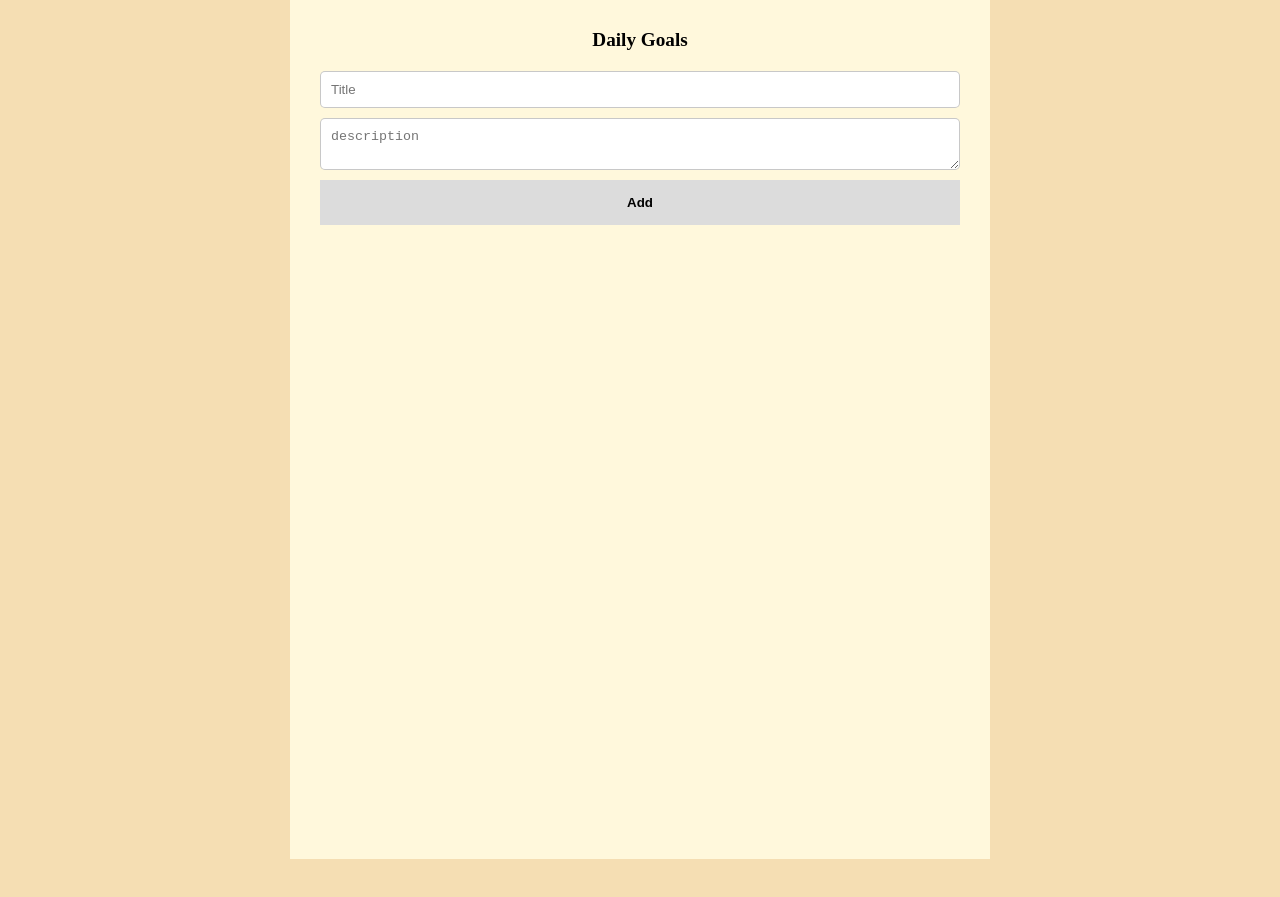
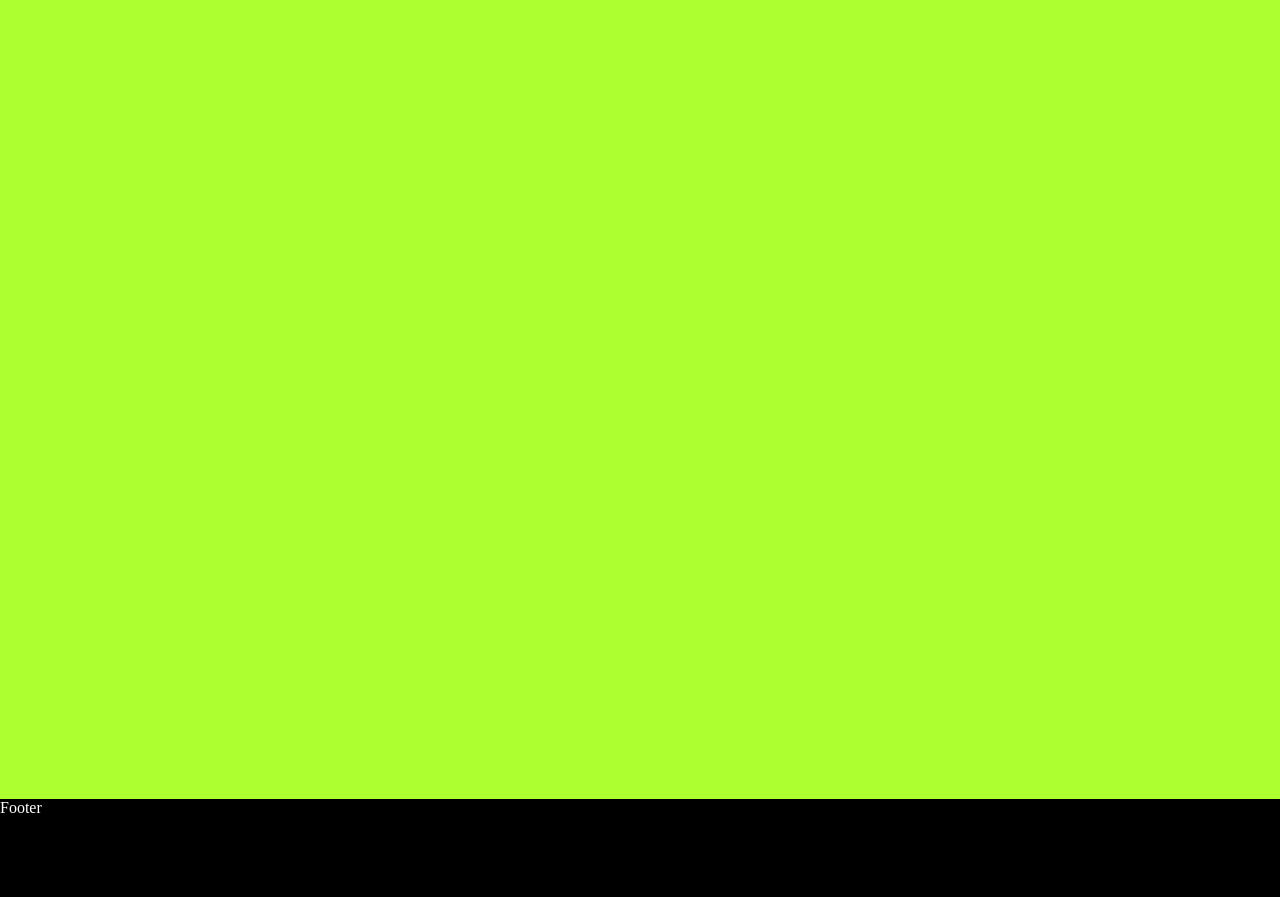
Before and after one commit to Ahmedhassan26444/react-, a React (Create React App) app in the folder my-app/: page /about in a window 1280 px wide. Shown: the part 81-978 px from the top of the page. Before the commit the page ends 940 px from the top, so only its background shows below. Built offline with nearby package versions, Linux system fonts and the light colour scheme.

Commit message:
lecture 6(Router Dom ) minor changes

```diff
--- a/my-app/src/App.css
+++ b/my-app/src/App.css
@@ -91,3 +91,18 @@ button {
   font-size: 1.4rem;
   background-color: red;
 }
+.contact {
+background-color: red;
+width: 100%;
+height: 100vh;
+}
+.about{
+background-color: greenyellow;
+width: 100%;
+height: 100vh;
+}
+footer{
+  background-color: black;
+  height: 100px;
+  color: white;
+}
--- a/my-app/src/App.js
+++ b/my-app/src/App.js
@@ -2,16 +2,21 @@ import './App.css';
 import Header from "./Componets/header";
 import Home from "./Componets/home";
 import About from "./Componets/about";
-import { BrowserRouter } from "react-router-dom";
+import Contact from "./Componets/contact";
+import Footer from "./Componets/footer";
+import { BrowserRouter, Route, Routes } from "react-router-dom";
 
 function App() {
   return (
     <BrowserRouter>
-      <div>
-        <Header />
-        <Home />
-        <About />
-      </div>
+      <Header />
+      <Routes>
+        <Route path="/" element={<Home />} />
+        <Route path="/home" element={<Home />} />
+        <Route path="/about" element={<About />} />
+        <Route path="/contact" element={<Contact />} />
+      </Routes>
+      <Footer />
     </BrowserRouter>
   );
 }
--- a/my-app/src/Componets/about.jsx
+++ b/my-app/src/Componets/about.jsx
@@ -2,7 +2,7 @@ import React from 'react';
 
 const About = () => {
   return (
-    <div>
+    <div className='about'>
       {/* You can add content here later */}
     </div>
   );
--- /dev/null
+++ b/my-app/src/Componets/contact.jsx
@@ -0,0 +1,11 @@
+import React from 'react'
+
+const contact = () => {
+  return (
+    <div className='contact'>
+
+    </div>
+  )
+}
+
+export default contact
--- /dev/null
+++ b/my-app/src/Componets/footer.jsx
@@ -0,0 +1,9 @@
+import React from 'react'
+
+const footer = () => {
+  return (
+   <footer>Footer</footer>
+  )
+}
+
+export default footer
```
